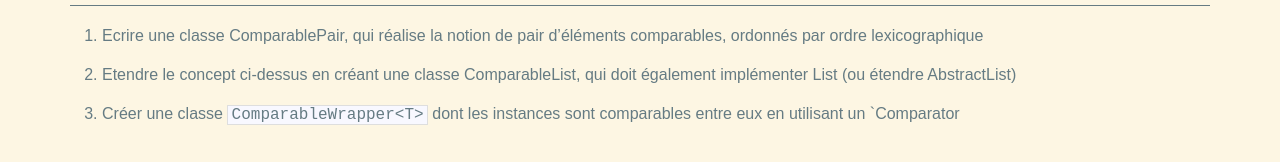
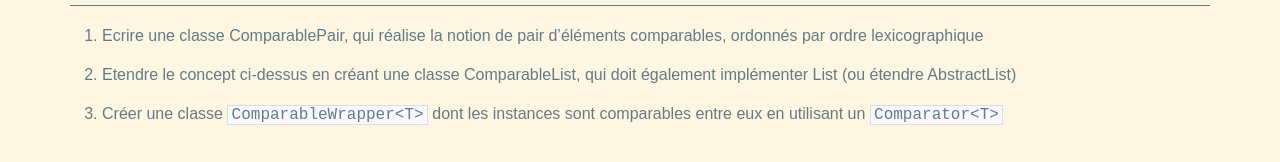
Before and after one commit to lacl-upec/m1javaa, a Jekyll site: the page built from _posts/2015-09-10-TP 1.md, in a window 1280 px wide. Shown: the part 874-1036 px from the top of the page. Built offline with Jekyll 4.4.1, drawn with Linux system fonts in a browser that asks for light colours.

```diff
--- a/_posts/2015-09-10-TP 1.md
+++ b/_posts/2015-09-10-TP 1.md
@@ -37,4 +37,4 @@ Exercice 3
 
 2. Etendre le concept ci-dessus en créant une classe ComparableList, qui doit également implémenter List (ou étendre AbstractList)
 
-3. Créer une classe `ComparableWrapper<T>` dont les instances sont comparables entre eux en utilisant un `Comparator<T>
+3. Créer une classe `ComparableWrapper<T>` dont les instances sont comparables entre eux en utilisant un `Comparator<T>`
```
